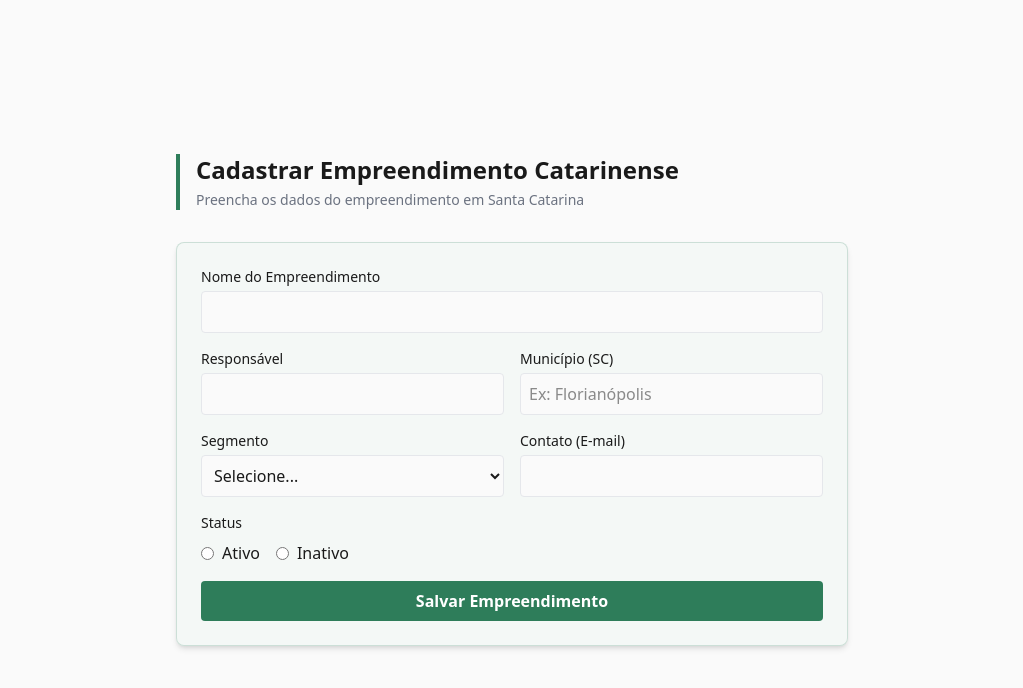
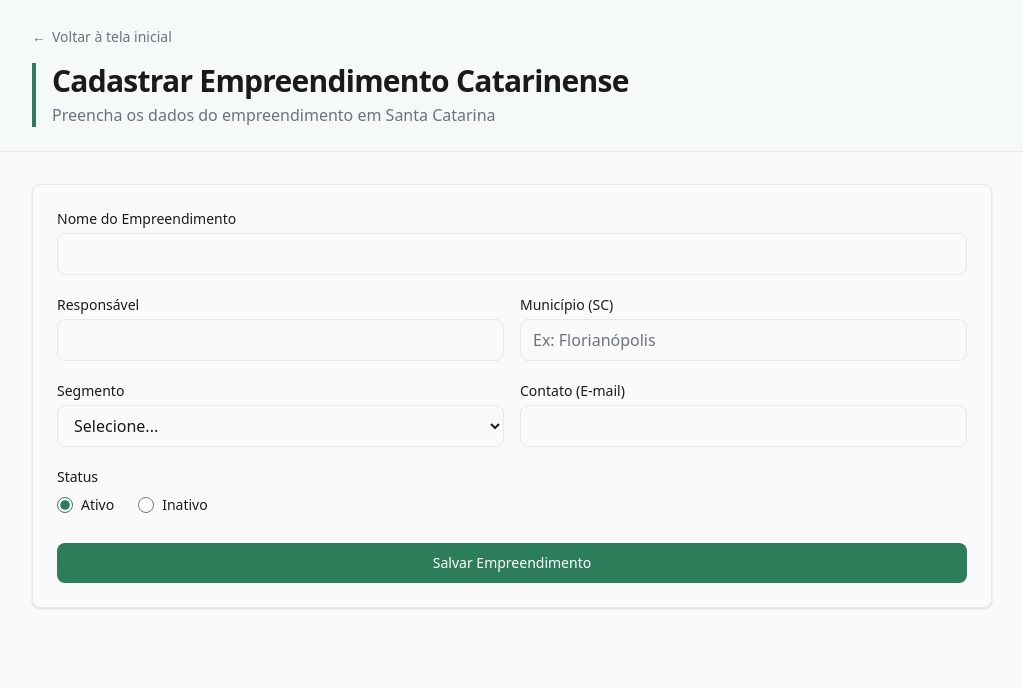
Before and after one commit to vhasckel/desafio-de-software, a Next.js app: page /new in a window 1280 px wide. Shown: the top 688 px of the page, without its empty margins (128-1151 px from the left). Built offline with nearby package versions, Linux system fonts and the light colour scheme.

Commit message:
style: refactor form and edit page

```diff
--- a/src/app/new/page.tsx
+++ b/src/app/new/page.tsx
@@ -1,5 +1,6 @@
 'use client';
 
+import Link from 'next/link';
 import { BusinessForm } from '@/components/forms/BusinessForm';
 
 export default function NewBusinessPage() {
@@ -7,16 +8,28 @@ export default function NewBusinessPage() {
     console.log('dados aqui');
   };
   return (
-    <div className="min-h-screen bg-background flex flex-col items-center justify-center p-8">
-      <main className="w-full max-w-2xl">
-        <div className="border-l-4 border-accent pl-4 mb-8">
-          <h1 className="text-2xl font-bold text-foreground">
-            Cadastrar Empreendimento Catarinense
-          </h1>
-          <p className="text-muted text-sm mt-1">
-            Preencha os dados do empreendimento em Santa Catarina
-          </p>
+    <div className="min-h-screen bg-background text-foreground">
+      <header className="border-b border-border bg-sc-green-pale/30">
+        <div className="mx-auto max-w-5xl px-6 py-6 sm:px-8">
+          <Link
+            href="/"
+            className="mb-4 inline-flex items-center gap-1.5 text-sm text-muted transition-colors hover:text-foreground focus:outline-none focus:ring-2 focus:ring-accent focus:ring-offset-2 rounded"
+          >
+            <span aria-hidden>←</span>
+            Voltar à tela inicial
+          </Link>
+          <div className="border-l-4 border-accent pl-4">
+            <h1 className="text-2xl font-semibold tracking-tight text-foreground sm:text-3xl">
+              Cadastrar Empreendimento Catarinense
+            </h1>
+            <p className="mt-1 text-sm text-muted sm:text-base">
+              Preencha os dados do empreendimento em Santa Catarina
+            </p>
+          </div>
         </div>
+      </header>
+
+      <main className="mx-auto max-w-5xl px-6 py-8 sm:px-8">
         <BusinessForm onSubmit={handleSave} />
       </main>
     </div>
--- a/src/components/forms/BusinessForm.tsx
+++ b/src/components/forms/BusinessForm.tsx
@@ -25,14 +25,14 @@ export function BusinessForm({ initialData, onSubmit }: Props) {
   });
 
   const inputClass =
-    'w-full p-2 border border-border rounded mt-1 bg-background text-foreground focus:outline-none focus:ring-2 focus:ring-accent focus:border-transparent';
+    'mt-1 w-full rounded-lg border border-border bg-background px-3 py-2 text-foreground transition-colors placeholder:text-muted focus:border-accent focus:outline-none focus:ring-2 focus:ring-accent/20';
   const labelClass = 'block text-sm font-medium text-foreground';
-  const errorClass = 'text-sc-red text-xs mt-1';
+  const errorClass = 'mt-1 text-xs text-sc-red';
 
   return (
     <form
       onSubmit={handleSubmit(onSubmit)}
-      className='space-y-4 max-w-2xl bg-sc-green-pale/30 border border-sc-green/20 p-6 rounded-lg shadow-md'
+      className='space-y-5 rounded-lg border border-border bg-background p-6 shadow-sm'
     >
       <div>
         <label className={labelClass}>Nome do Empreendimento</label>
@@ -87,35 +87,37 @@ export function BusinessForm({ initialData, onSubmit }: Props) {
 
       <div>
         <label className={labelClass}>Status</label>
-        <div className='flex gap-4 mt-2'>
-          <label className='flex items-center gap-2 text-foreground cursor-pointer'>
+        <div className='mt-2 flex gap-6'>
+          <label className='flex cursor-pointer items-center gap-2 text-sm text-foreground'>
             <input
               type='radio'
-              value='active'
+              value={BusinessStatus.ACTIVE}
               {...register('status')}
-              className='accent-accent'
-            />{' '}
+              className='h-4 w-4 accent-accent'
+            />
             Ativo
           </label>
-          <label className='flex items-center gap-2 text-foreground cursor-pointer'>
+          <label className='flex cursor-pointer items-center gap-2 text-sm text-foreground'>
             <input
               type='radio'
-              value='inactive'
+              value={BusinessStatus.INACTIVE}
               {...register('status')}
-              className='accent-accent'
-            />{' '}
+              className='h-4 w-4 accent-accent'
+            />
             Inativo
           </label>
         </div>
       </div>
 
+      <div className='pt-2'>
         <button
           type='submit'
           disabled={isSubmitting}
-        className='w-full bg-accent text-white py-2 rounded font-bold hover:bg-accent-hover disabled:bg-muted disabled:cursor-not-allowed transition-colors'
+          className='w-full rounded-lg bg-accent px-5 py-2.5 text-sm font-medium text-white transition-colors hover:bg-accent-hover focus:outline-none focus:ring-2 focus:ring-accent focus:ring-offset-2 disabled:cursor-not-allowed disabled:opacity-60'
         >
           {isSubmitting ? 'Salvando...' : 'Salvar Empreendimento'}
         </button>
+      </div>
     </form>
   );
 }
```
Also changed, not shown: src/app/page.tsx (+17 -15 lines). Lines whose indentation alone changed are shown as unchanged.
